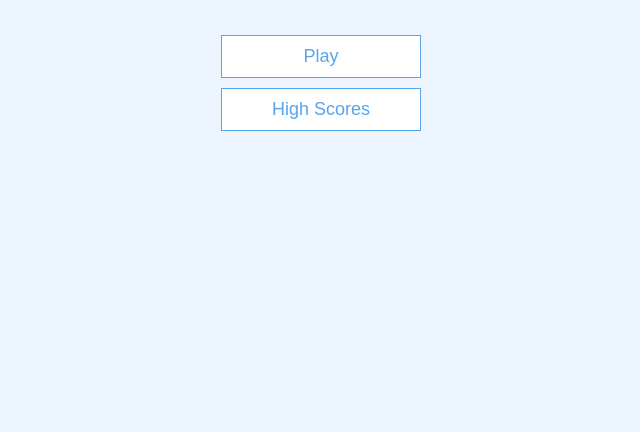
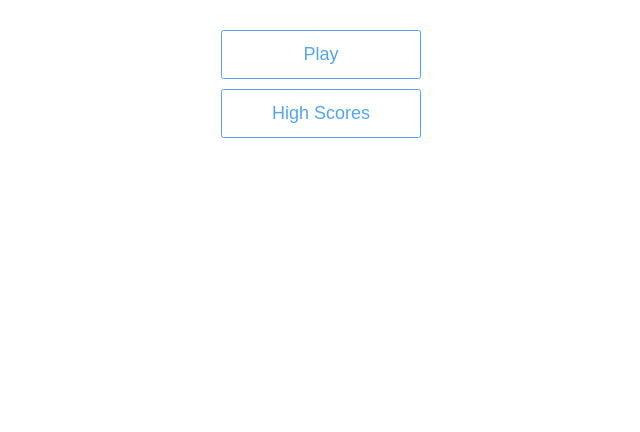
Before and after one commit to Mubarek-Hassen/quiz-app, a plain HTML site: page index.html in a window 1280 px wide. Shown: the part 368-800 px from the top of the page, without its empty margins (319-959 px from the left). Drawn offline with nearby package versions, Linux system fonts and the light colour scheme.

Commit message:
bootstrap cdn added

```diff
--- a/index.html
+++ b/index.html
@@ -4,6 +4,7 @@
   <meta charset="UTF-8">
   <meta http-equiv="X-UA-Compatible" content="IE=edge">
   <meta name="viewport" content="width=device-width, initial-scale=1.0">
+  <link href="https://cdn.jsdelivr.net/npm/bootstrap@5.0.2/dist/css/bootstrap.min.css" rel="stylesheet" integrity="sha384-EVSTQN3/azprG1Anm3QDgpJLIm9Nao0Yz1ztcQTwFspd3yD65VohhpuuCOmLASjC" crossorigin="anonymous">
   <link rel="stylesheet" href="/styles/app.css">
   <title>quiz-app</title>
 </head>
@@ -11,7 +12,7 @@
   <div class="container">
     <div id="home" class="flex-center flex-column">
       <h1>Quick Quiz</h1>
-      <a href="/game.html" class="btn">Play</a>
+      <a href="/game.html" class="btn ">Play</a>
       <a href="/highscores.html" class="btn">High Scores</a>
 
     </div>
```
Also changed, not shown: end.html (+1 -0 lines), game.html (+4 -1 lines), highscores.html (+1 -0 lines).
